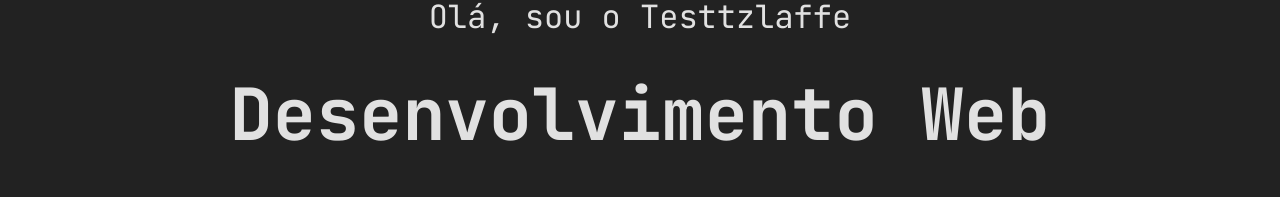
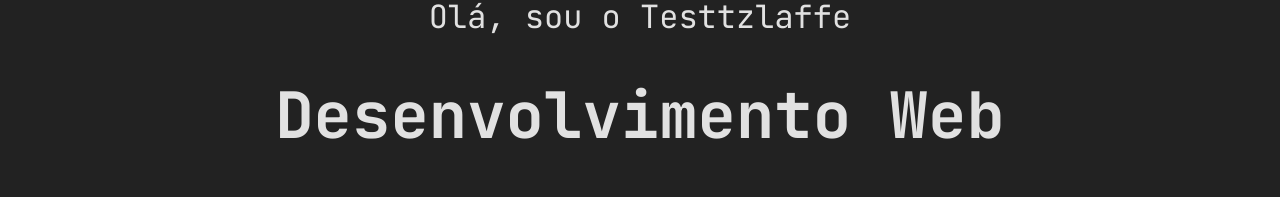
Before and after one commit to testtzlaffe/Christian_Testtzlaffe_JAMStackAlura, a Next.js app: page / in a window 1280 px wide. Shown: the part 267-464 px from the top of the page. Built offline with nearby package versions, Linux system fonts and the light colour scheme.

Commit message:
Ajuste no tamanho de fonte e links dos cards

```diff
--- a/src/components/WrapperProjects/Cards/index.js
+++ b/src/components/WrapperProjects/Cards/index.js
@@ -45,6 +45,7 @@ export const Cards = () => {
               img={img}
               tags={tags}
               href={url}
+              target="_blank"
             />
           );
         })}
--- a/src/theme/typographyVariants.js
+++ b/src/theme/typographyVariants.js
@@ -12,7 +12,7 @@ export const typographyVariants = {
   },
 
   subTitle: {
-    fontSize: '72px',
+    fontSize: '64px',
     fontWeight: '700',
     lineHeight: '88px',
   },
```
